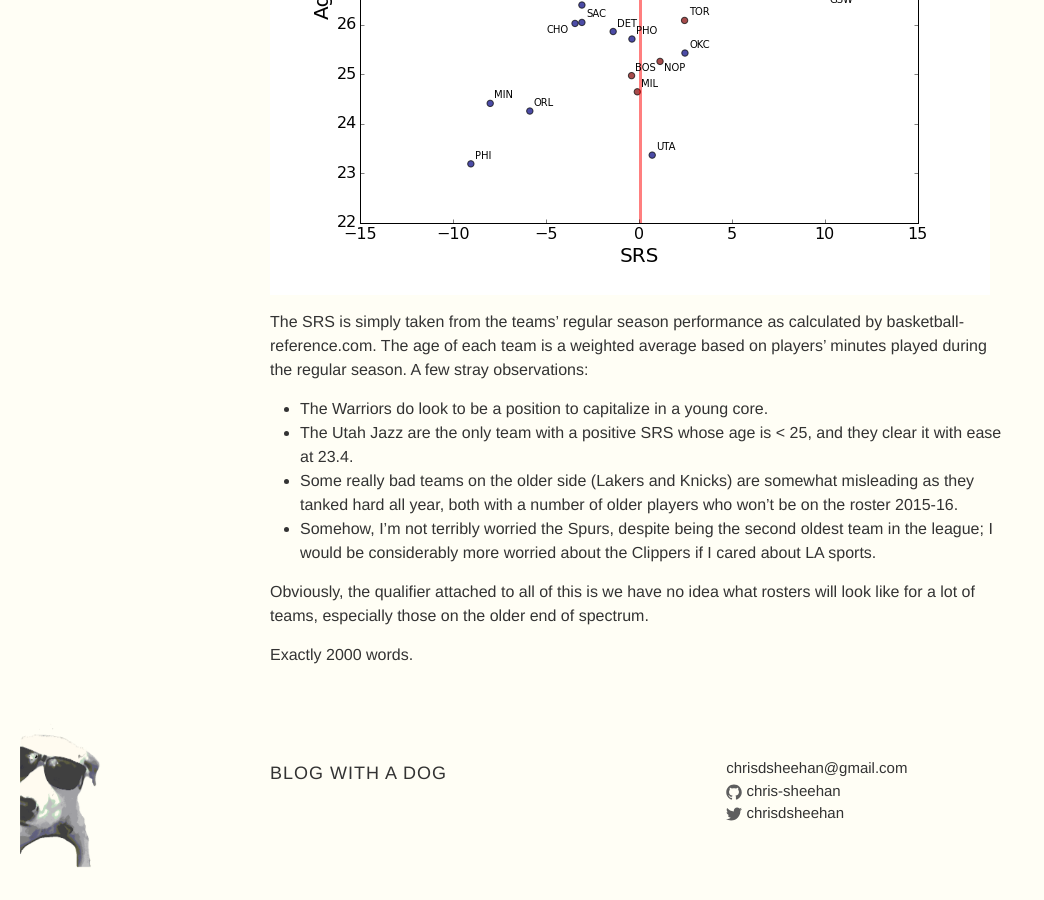
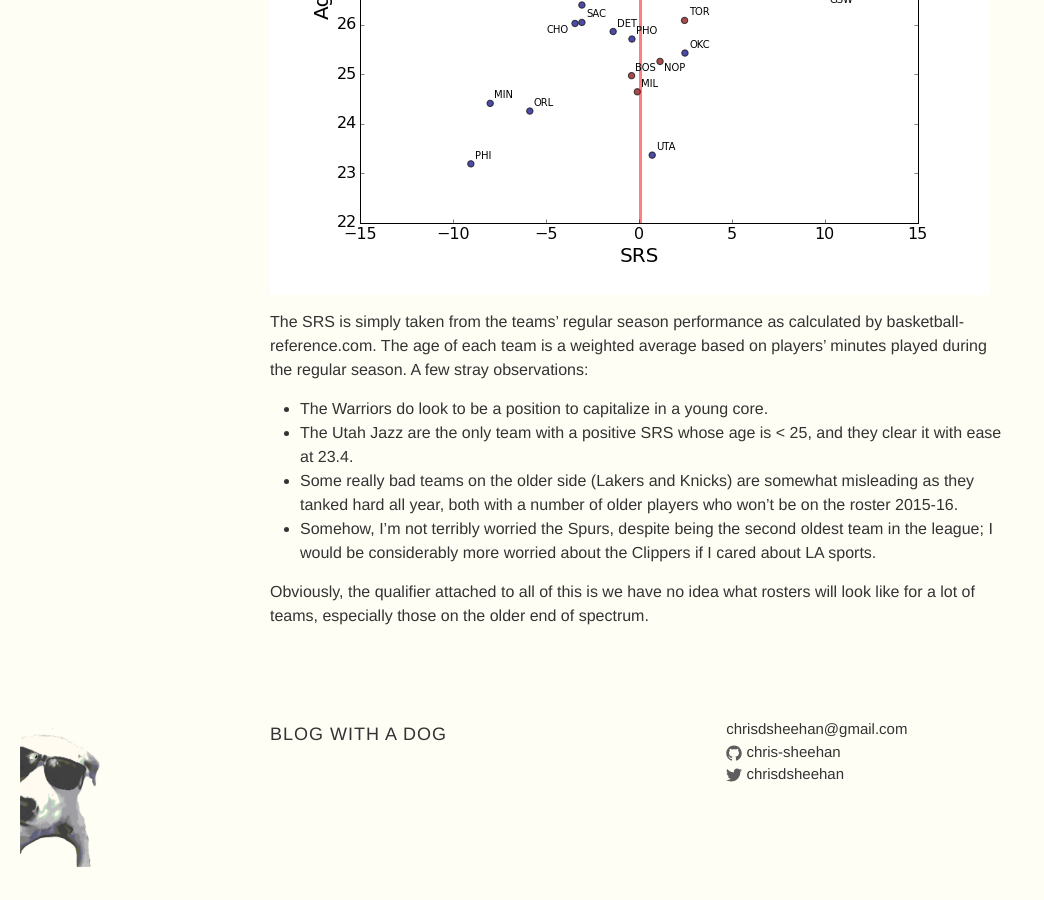
Before and after one commit to chris-sheehan/blog, a Jekyll site: the page built from _posts/2015-05-17-nba-age-srs.markdown, in a window 1280 px wide and 900 px high, scrolled down 867 px. Shown: the whole window, without its empty margins (0-1044 px from the left). Built offline with Jekyll 4.4.1, drawn with Linux system fonts in a browser that asks for light colours; after the commit the page ends 1728 px from its top, so only the background shows below that.

Commit message:
brief post synopsis

```diff
--- a/_posts/2015-05-17-nba-age-srs.markdown
+++ b/_posts/2015-05-17-nba-age-srs.markdown
@@ -25,5 +25,3 @@ The <a href= 'http://www.basketball-reference.com/blog/?p=39' target = '_blank'>
 * Somehow, I'm not terribly worried the Spurs, despite being the second oldest team in the league; I would be considerably more worried about the Clippers if I cared about LA sports.
 
 Obviously, the qualifier attached to all of this is we have no idea what rosters will look like for a lot of teams, especially those on the older end of spectrum.
-
-Exactly 2000 words.
```
